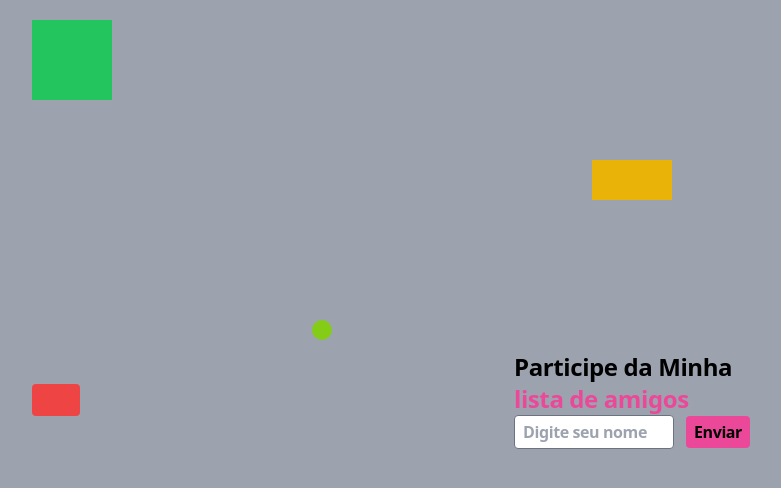
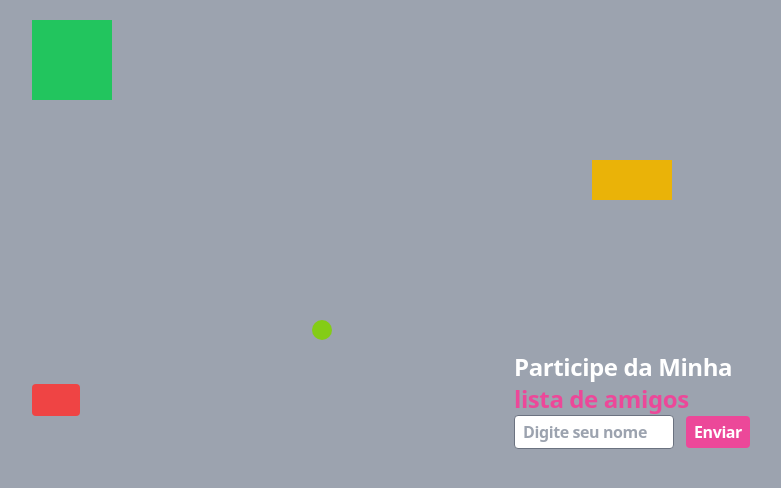
Before and after one commit to DhanielB/Amigos, a React (Vite) app: page / in a window 1280 px wide. Shown: the top 488 px of the page, without its empty margins (8-789 px from the left). Built offline with nearby package versions, Linux system fonts and the light colour scheme.

Commit message:
Update App.jsx

```diff
--- a/src/App.jsx
+++ b/src/App.jsx
@@ -11,7 +11,7 @@ export default function App() {
       font-extrabold
       justify-center
       tracking-tight
-      dark:text-white
+      text-white
       dark:bg-gray-900
     '>
     <div className='
@@ -71,7 +71,7 @@ export default function App() {
           pl-2
           w-40
           border
-          text-white
+          dark:text-white
           border-gray-500
           rounded
           dark:bg-gray-600
```
